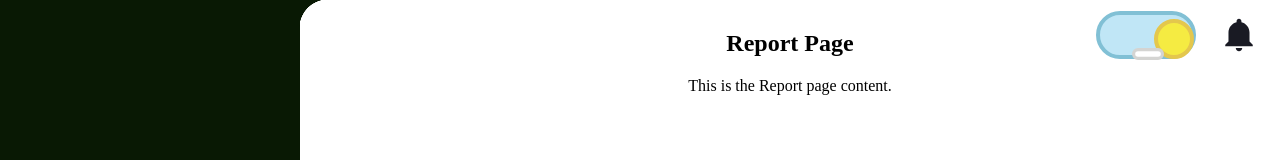
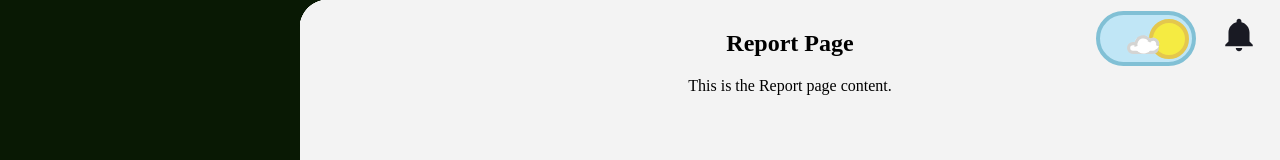
Before and after one commit to 2024-Winter-BootCamp-TeamD/review-Frontend, a React (Vite) app: page /report in a window 1280 px wide. Shown: the top 160 px of the page. Built offline with nearby package versions, Linux system fonts and the light colour scheme.

Commit message:
feat: 버튼 디자인 정상화

```diff
--- a/src/components/ModeSwitchButton/ModeSwitchButton.css
+++ b/src/components/ModeSwitchButton/ModeSwitchButton.css
@@ -1,3 +1,9 @@
+/* General CSS generated from SCSS */
+
+body {
+  background-color: #F3F3F3;
+}
+
 .wrapper {
   padding-top: 40px;
   text-align: center;
@@ -12,15 +18,27 @@
   border-radius: 40px;
 }
 
+.toggle:before,
+.toggle:after {
+  content: '';
+  display: table;
+}
+
+.toggle:after {
+  clear: both;
+}
+
 .toggle-bg {
   position: absolute;
   top: -4px;
   left: -4px;
   width: 100%;
   height: 100%;
-  background-color: #c0e6f6;
+  background-color: #C0E6F6;
   border-radius: 40px;
-  border: 4px solid #81c0d5;
+  border: 4px solid #81C0D5;
+  padding: 0;
+  margin: 0;
   transition: all 0.1s cubic-bezier(0.25, 0.46, 0.45, 0.94);
 }
 
@@ -30,51 +48,121 @@
   left: 0;
   width: 100%;
   height: 100%;
+  border: 1px solid red;
+  border-radius: 40px;
   z-index: 2;
   opacity: 0;
+  margin: 0;
+  margin-bottom: 1px;
 }
 
 .toggle-switch {
   position: relative;
   width: 40px;
   height: 40px;
-  margin-left: 50px;
-  background-color: #f5eb42;
-  border: 4px solid #e4c74d;
+  margin-left: 45px;
+  margin-bottom: 7px;
+  background-color: #F5EB42;
+  border: 4px solid #E4C74D;
   border-radius: 50%;
   transition: all 0.1s cubic-bezier(0.25, 0.46, 0.45, 0.94);
 }
 
 .toggle-switch-figure {
   position: absolute;
-  bottom: -14px;
+  bottom: -8px;
   left: -50px;
   display: block;
   width: 80px;
   height: 30px;
-  border: 8px solid #d4d4d2;
+  border: 8px solid #D4D4D2;
   border-radius: 20px;
   background-color: #fff;
   transform: scale(0.4);
   transition: all 0.12s cubic-bezier(0.25, 0.46, 0.45, 0.94);
 }
 
+.toggle-switch-figure:after {
+  content: '';
+  display: block;
+  position: relative;
+  top: -65px;
+  right: -42px;
+  width: 15px;
+  height: 15px;
+  border: 8px solid #D4D4D2;
+  border-radius: 100%;
+  border-right-color: transparent;
+  border-bottom-color: transparent;
+  transform: rotateZ(70deg);
+  background-color: #fff;
+}
+
+.toggle-switch-figure:before {
+  content: '';
+  display: block;
+  position: relative;
+  top: -25px;
+  right: -10px;
+  width: 30px;
+  height: 30px;
+  border: 8px solid #D4D4D2;
+  border-radius: 100%;
+  border-right-color: transparent;
+  border-bottom-color: transparent;
+  transform: rotateZ(30deg);
+  background-color: #fff;
+}
+
 .toggle-switch-figureAlt {
+  content: '';
   position: absolute;
-  bottom: -14px;
-  left: 20px;
-  display: block;
-  width: 80px;
-  height: 30px;
-  background-color: transparent;
-  border-radius: 50%;
+  top: 0px;
+  left: -5px;
+  width: 2px;
+  height: 2px;
+  background-color: #EFEEDA;
+  border-radius: 100%;
+  border: 4px solid #DEE1C5;
+  box-shadow: 42px -7px 0 -3px #FCFCFC,
+    75px -10px 0 -3px #FCFCFC,
+    54px 4px 0 -4px #FCFCFC,
+    83px 7px 0 -2px #FCFCFC,
+    63px 18px 0 -4px #FCFCFC,
+    44px 28px 0 -2px #FCFCFC,
+    78px 23px 0 -3px #FCFCFC;
   transition: all 0.12s cubic-bezier(0.25, 0.46, 0.45, 0.94);
+  transform: scale(0);
+}
+
+.toggle-switch-figureAlt:before {
+  content: '';
+  position: absolute;
+  top: -6px;
+  left: 18px;
+  width: 7px;
+  height: 7px;
+  background-color: #EFEEDA;
+  border-radius: 100%;
+  border: 4px solid #DEE1C5;
+}
+
+.toggle-switch-figureAlt:after {
+  content: '';
+  position: absolute;
+  top: 19px;
+  left: 15px;
+  width: 2px;
+  height: 2px;
+  background-color: #EFEEDA;
+  border-radius: 100%;
+  border: 4px solid #DEE1C5;
 }
 
 .toggle-input:checked ~ .toggle-switch {
   margin-left: 0;
-  border-color: #dee1c5;
-  background-color: #fffdf2;
+  border-color: #DEE1C5;
+  background-color: #FFFDF2;
 }
 
 .toggle-input:checked ~ .toggle-bg {
--- a/src/components/ModeSwitchButton/ModeSwitchButton.jsx
+++ b/src/components/ModeSwitchButton/ModeSwitchButton.jsx
@@ -1,14 +1,33 @@
 //src/components/ModeSwitchButton/ModeSwitchButton.jsx
 
-import React from "react";
-import "./ModeSwitchButton.css";
+import React, { useState, useEffect } from 'react';
+import './ModeSwitchButton.css';
 
-const ModeSwitchButton = () => {
+const DarkMode = () => {
+  const [isDarkMode, setIsDarkMode] = useState(false);
+
+  useEffect(() => {
+    const savedState = localStorage.getItem('toggleState') === 'true';
+    setIsDarkMode(savedState);
+    document.body.classList.toggle('dark-mode', savedState);
+  }, []);
+
+  const handleToggle = () => {
+    const newState = !isDarkMode;
+    setIsDarkMode(newState);
+    localStorage.setItem('toggleState', newState);
+    document.body.classList.toggle('dark-mode', newState);
+  };
+
   return (
-    <div className="mode-switch-button">
     <div className="wrapper">
       <div className="toggle">
-          <input className="toggle-input" type="checkbox" />
+        <input
+          className="toggle-input"
+          type="checkbox"
+          checked={isDarkMode}
+          onChange={handleToggle}
+        />
         <div className="toggle-bg"></div>
         <div className="toggle-switch">
           <div className="toggle-switch-figure"></div>
@@ -16,8 +35,7 @@ const ModeSwitchButton = () => {
         </div>
       </div>
     </div>
-    </div>
   );
 };
 
-export default ModeSwitchButton;
+export default DarkMode;
```
Lines whose indentation alone changed are shown as unchanged.
